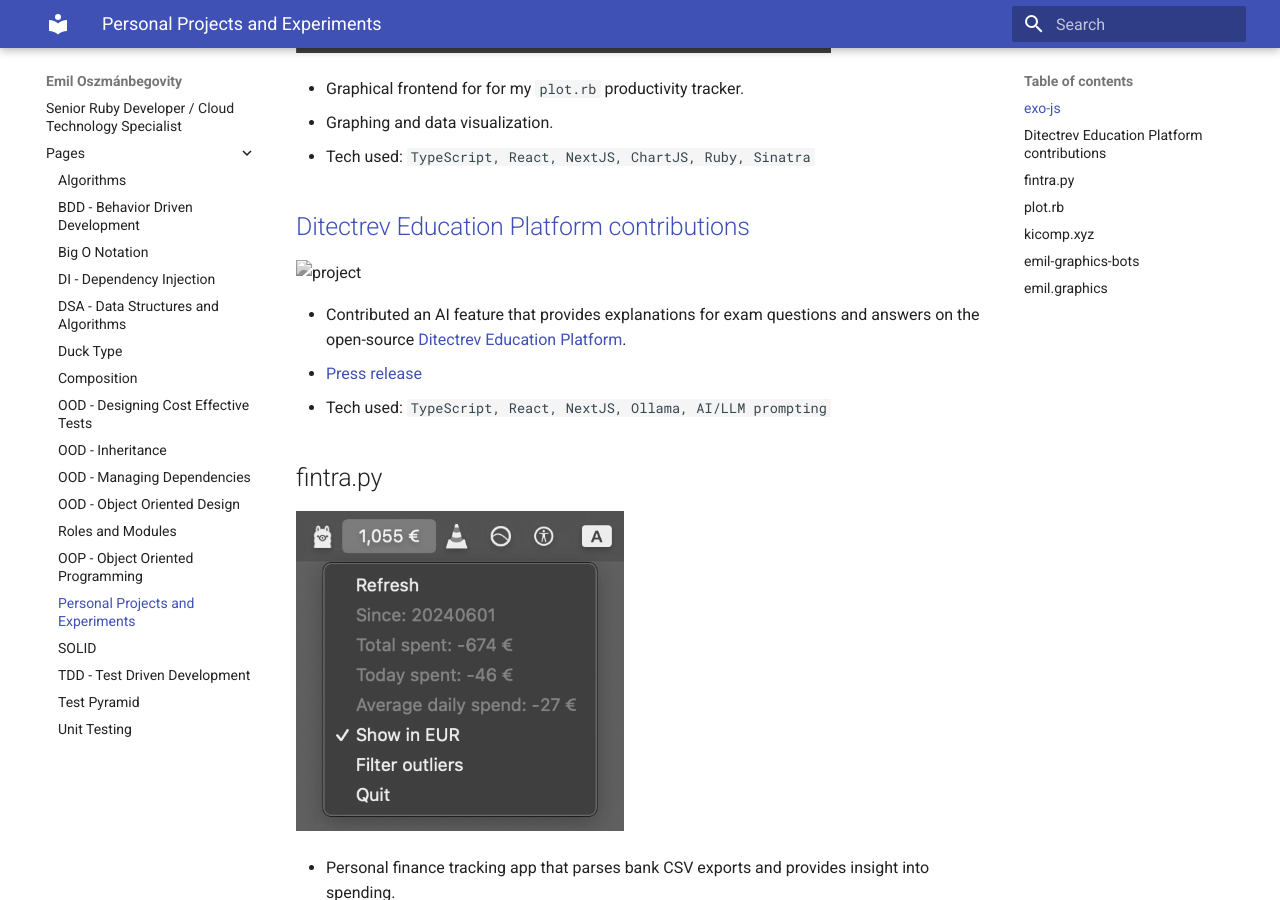
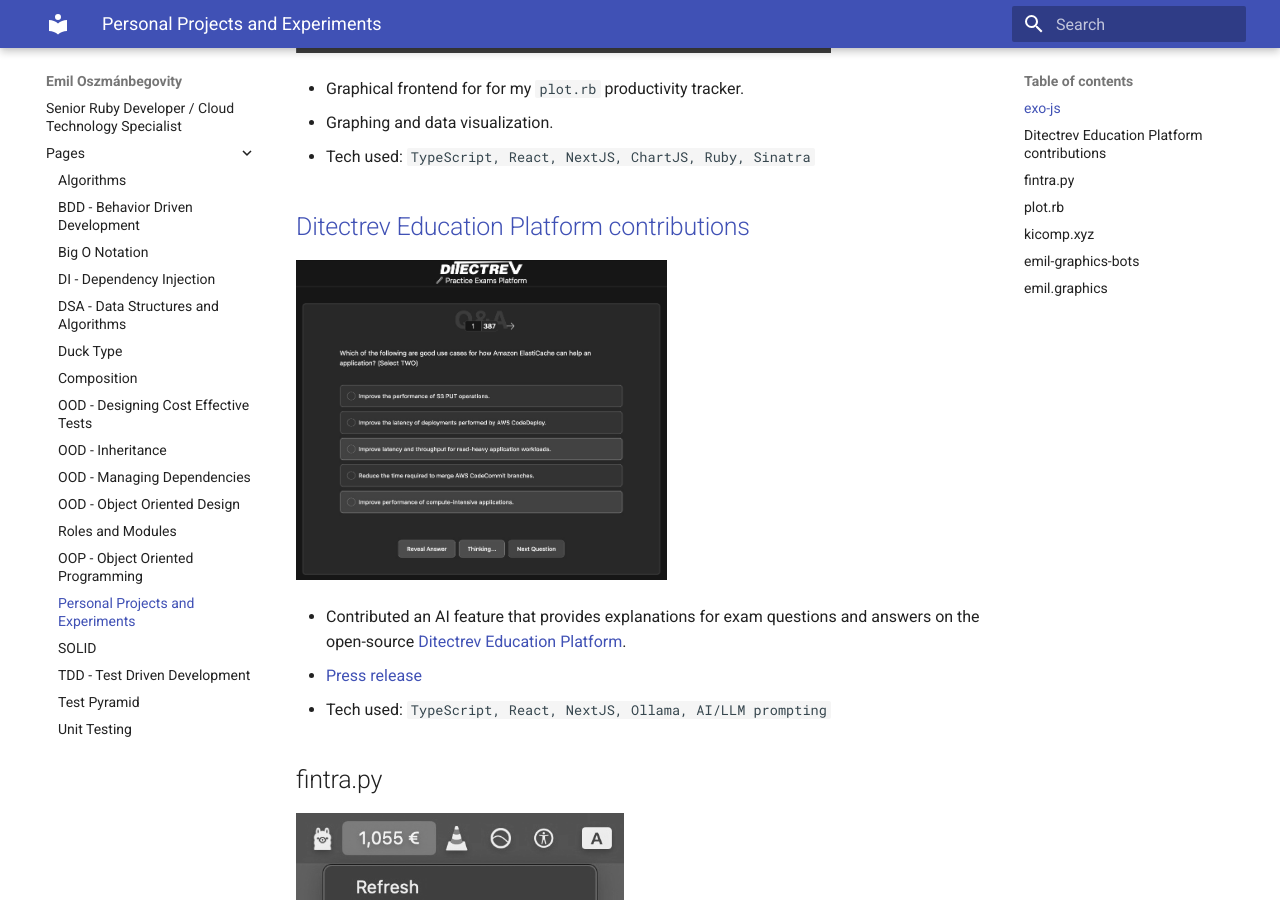
Before and after one commit to emilosman/emilosman, an MkDocs documentation site: the page built from docs/pages/personal-projects.md, in a window 1280 px wide and 900 px high, scrolled down 589 px. Built offline with MkDocs 1.6.1 and Material for MkDocs 9.7.7, drawn with Linux system fonts in a browser that asks for light colours.

Commit message:
fix link

```diff
--- a/docs/pages/personal-projects.md
+++ b/docs/pages/personal-projects.md
@@ -10,7 +10,7 @@
 - Tech used: `TypeScript, React, NextJS, ChartJS, Ruby, Sinatra`
 
 ## [Ditectrev Education Platform contributions](https://education.ditectrev.com/)
-![project](assets/images/ditectrev.jpg)
+![project](assets/ditectrev.jpg)
 
 - Contributed an AI feature that provides explanations for exam questions and answers on the open-source [Ditectrev Education Platform](https://education.ditectrev.com/).
 - [Press release](https://www.linkedin.com/posts/ditectrev_ollama-ollama-opensource-activity-7203245362797506560-c9Jk)
```
